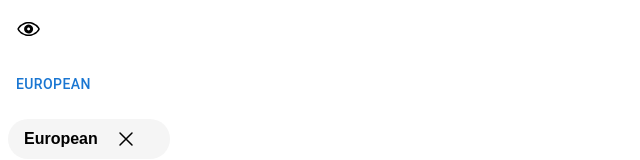
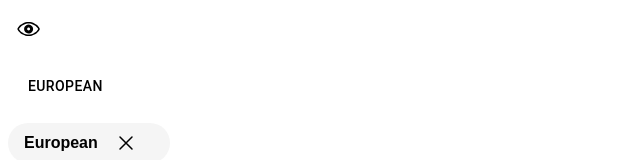
Before and after one commit to people-eat/web-app, a Next.js app: page / in a window 1280 px wide. Shown: the top 160 px of the page, without its empty margins (0-640 px from the left). Built offline with nearby package versions, Linux system fonts and the light colour scheme.

Commit message:
PeopleEatTabItem

```diff
--- a/src/components/standard/tabItem/PeopleEatTabItem.tsx
+++ b/src/components/standard/tabItem/PeopleEatTabItem.tsx
@@ -9,9 +9,16 @@ export default function PeopleEatTabItem({ disabled = false, title, active }: Pe
     return (
         <section>
             <Button
-                className={classNames('text-black hover:text-white hover:bg-hover pl-5 pr-5 pt-2 pb-2 rounded-5', {
-                    ['bg-orange text-white']: selected,
-                })}
+                sx={{
+                    borderRadius: '20px',
+                    color: selected ? 'white' : 'black',
+                    padding: '8px 20px',
+                    '&:hover': {
+                        color: 'white',
+                        backgroundColor: 'rgba(255, 100, 51, .7)',
+                    },
+                    backgroundColor: selected ? 'rgba(255, 100, 51, 1)' : 'white',
+                }}
                 disabled={Boolean(disabled)}
                 onClick={(): void => setSelect(!selected)}
             >
```
